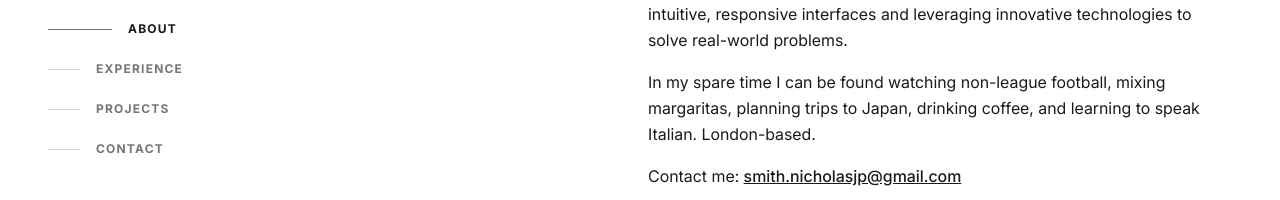
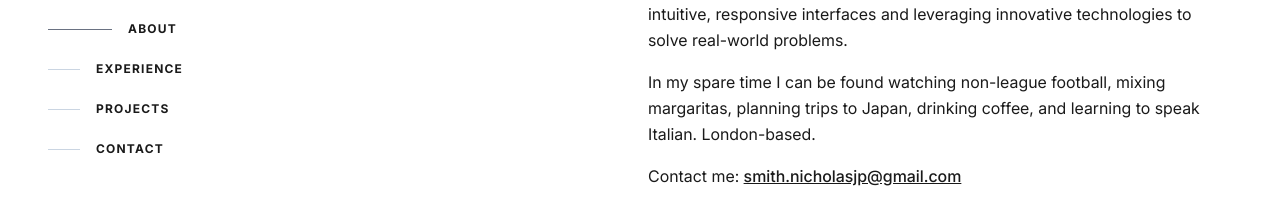
Before and after one commit to njpsmith/portfolio, a React (Vite) app: page / in a window 1280 px wide. Shown: the part 311-511 px from the top of the page. Built offline with nearby package versions, Linux system fonts and the light colour scheme.

Commit message:
made header SR friendly

```diff
--- a/src/layout/Header.jsx
+++ b/src/layout/Header.jsx
@@ -14,15 +14,20 @@ const Header = () => {
 						initial={{ opacity: 0 }}
 						animate={{ opacity: 1 }}
 						transition={{ delay: 0.2, duration: 0.8, ease: 'easeOut' }}
+						aria-hidden="true"
 					>
 						<h1 className="text-4xl font-bold tracking-tight sm:text-5xl">
 							Nicholas Smith
 						</h1>
 					</motion.div>
+
+					<h1 className="sr-only">Nicholas Smith</h1>
+
 					<motion.div
 						initial={{ opacity: 0 }}
 						animate={{ opacity: 1 }}
 						transition={{ delay: 0.6, duration: 0.8, ease: 'easeOut' }}
+						aria-hidden="true"
 					>
 						<h2 className="mt-3 text-lg font-medium tracking-tight sm:text-xl">
 							Front End Developer
@@ -31,6 +36,11 @@ const Header = () => {
 							I build modern, scalable front-end applications for the web.
 						</p>
 					</motion.div>
+
+					<h2 className="sr-only">Front End Developer</h2>
+					<p className="sr-only">
+						I build modern, scalable front-end applications for the web.
+					</p>
 				</div>
 
 				<Navigation />
--- a/src/layout/Navigation.jsx
+++ b/src/layout/Navigation.jsx
@@ -74,7 +74,7 @@ const Navigation = () => {
 								}}
 							>
 								<span className="nav-indicator mr-4 h-px w-8 bg-slate-300 hover:bg-gray-500 transition-all group-hover:w-16 group-focus-visible:w-16 motion-reduce:transition-none"></span>
-								<span className="nav-text text-xs font-bold uppercase tracking-widest opacity-60 hover:opacity-100">
+								<span className="nav-text text-xs font-bold uppercase tracking-widest">
 									{id.charAt(0).toUpperCase() + id.slice(1)}
 								</span>
 							</button>
```
